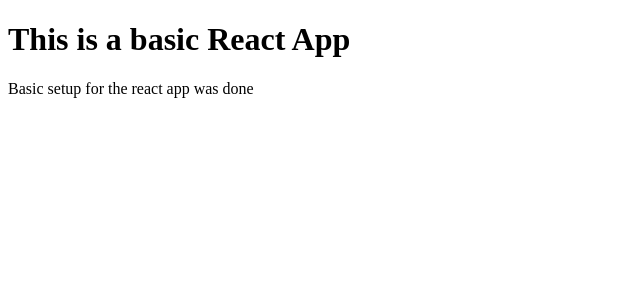
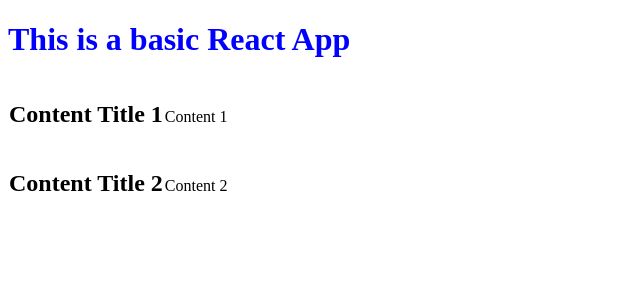
Before and after one commit to priyadarshiniravi/myReactApp, a React app: page / in a window 1280 px wide. Shown: the top 300 px of the page, without its empty margins (0-640 px from the left). Built offline with nearby package versions, Linux system fonts and the light colour scheme.

Commit message:
Used states in react classes

```diff
--- a/App.jsx
+++ b/App.jsx
@@ -2,20 +2,53 @@
 
 class Header extends React.Component {
     render() {
+        var headerStyle = {
+            color: 'blue'
+        }
         return (
-         <h1>
+            <h1 style={headerStyle}>
                 This is a basic React App
             </h1>
         );
     }
 }
 
-class Content extends React.Component {
+class TableRow extends React.Component {
     render() {
         return (
-         <p>
-            Basic setup for the react app was done
-         </p>
+            <tr>
+                <td>
+                    <h2>{this.props.data.title}</h2>
+                </td>
+                <td>
+                    <p>{this.props.data.content}</p>
+                </td>
+            </tr>
+        );
+    }
+}
+
+class Content extends React.Component {
+    constructor()
+    {
+        super();
+        this.listOfContent = {
+            data: [
+                {
+                    title: "Content Title 1",
+                    content: "Content 1"
+                }, {
+                    title: "Content Title 2",
+                    content: "Content 2"
+                }
+            ]
+        }
+    }
+    render() {
+        return (
+            <div>
+                {this.listOfContent.data.map((contentList, i)=> < TableRow key = {i} data = {contentList} />)}
+            </div>
         );
     }
 }
```
Lines whose indentation alone changed are shown as unchanged.
